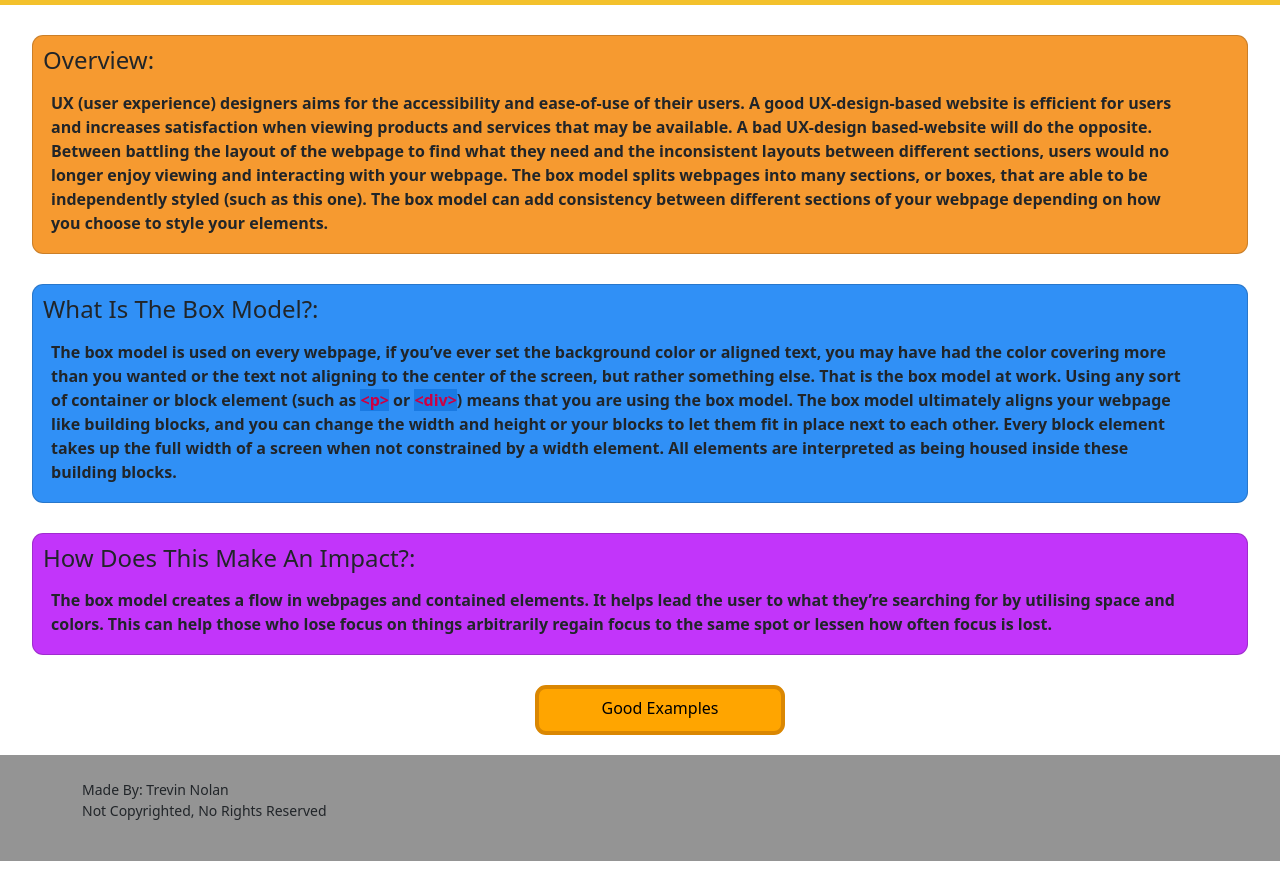
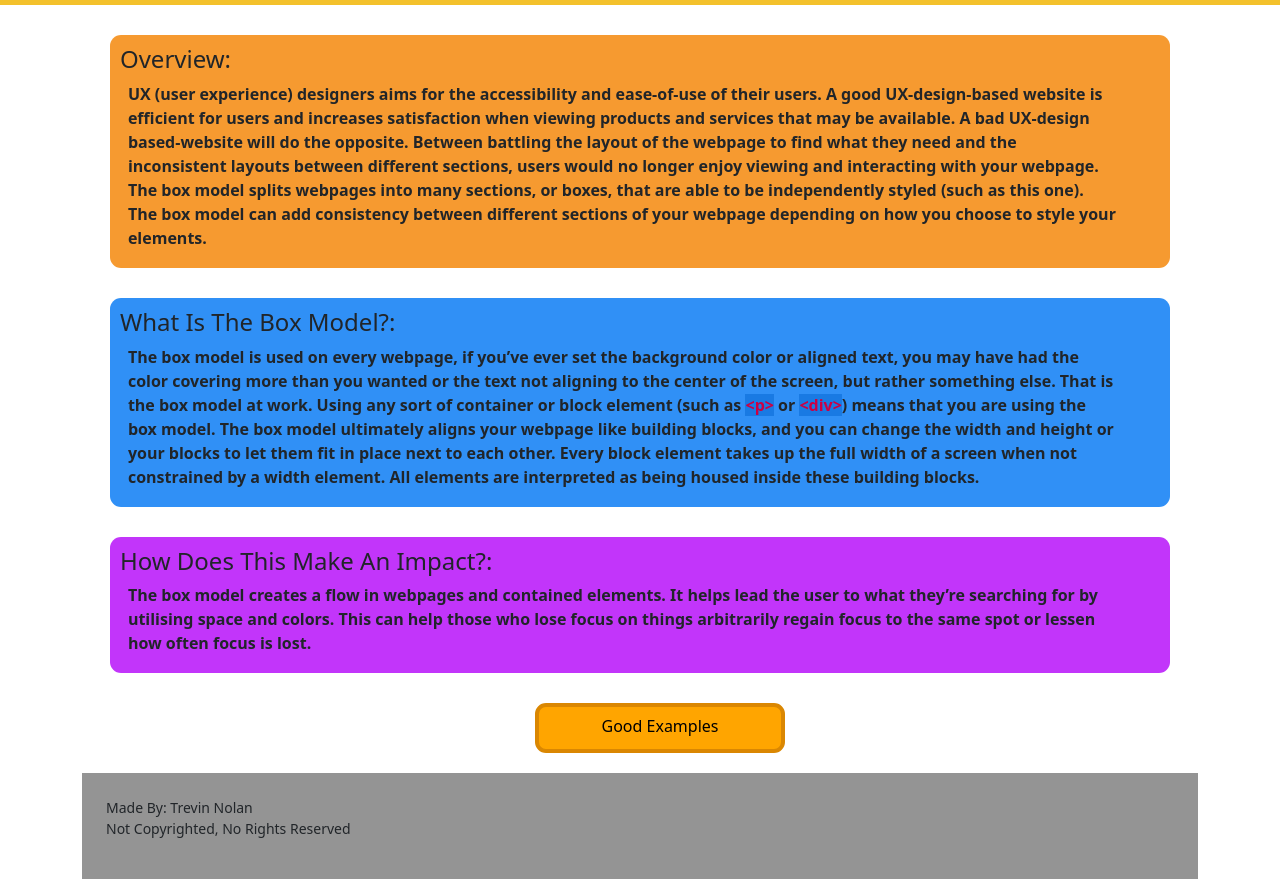
Before and after one commit to 811237/ux-des-proj, a plain HTML site: page index.html in a window 1280 px wide. Shown: the part 61-940 px from the top of the page. Drawn offline with nearby package versions, Linux system fonts and the light colour scheme.

Commit message:
added changes

```diff
--- a/index.html
+++ b/index.html
@@ -25,12 +25,13 @@
       </div>
     </nav>
 
-    <div id="overview" class="card container-fluid">
+    <div class="container">
+    <div id="overview" class="">
       <h4>Overview:</h3>
       <p>UX (user experience) designers aims for the accessibility and ease-of-use of their users. A good UX-design-based website is efficient for users and increases satisfaction when viewing products and services that may be available. A bad UX-design based-website will do the opposite. Between battling the layout of the webpage to find what they need and the inconsistent layouts between different sections, users would no longer enjoy viewing and interacting with your webpage. The box model splits webpages into many sections, or boxes, that are able to be independently styled (such as this one). The box model can add consistency between different sections of your webpage depending on how you choose to style your elements.</p>
     </div>
 
-    <div id="what-is-tbm" class="card container-fluid">
+    <div id="what-is-tbm" class="">
       <h4>What Is The Box Model?:</h3>
       <p>The box model is used on every webpage, if you’ve ever set the background color or aligned text, you may have had the color covering more than you wanted or the text not aligning to the center of the screen, but rather something else. That is the box model at work. Using any sort of container or block element
 
@@ -39,18 +40,19 @@
       means that you are using the box model. The box model ultimately aligns your webpage like building blocks, and you can change the width and height or your blocks to let them fit in place next to each other. Every block element takes up the full width of a screen when not constrained by a width element. All elements are interpreted as being housed inside these building blocks.</p>
     </div>
 
-    <div id="how-does-tmai" class="card container-fluid">
+    <div id="how-does-tmai" class="">
       <h4>How Does This Make An Impact?:</h3>
       <p>The box model creates a flow in webpages and contained elements. It helps lead the user to what they’re searching for by utilising space and colors. This can help those who lose focus on things arbitrarily regain focus to the same spot or lessen how often focus is lost.</p>
     </div>
 
-    <div class="container-fluid good-ex">
+    <div class=" good-ex">
       <button id="good-nav-2" href="#">
         <p>Good Examples</p>
       </button>
     </div>
 
-    <footer id="footer" class="bg-body-tertiary bd-footer py-md-4">
+
+    <footer id="footer" class="bg-body-tertiary bd-footer py-md-4 container-fluid">
       <div class="container">
         <div class="row">
           <div class="col-8">
--- a/style.css
+++ b/style.css
@@ -43,9 +43,6 @@
     transform: translateY(25%);
 }
 
-.card {
-    opacity: 1;
-}
 
 #overview {
     width: 95%;
@@ -63,8 +60,8 @@
 
 #what-is-tbm {
     width: 95%;
+    padding: 10px;
     margin: 30px auto;
-    padding: 10px;
     border-radius: 11px;
     background-color: rgb(48, 144, 246);
 }
@@ -112,5 +109,9 @@
 }
 
 #footer {
-    background-color: rgb(148, 148, 148)!important;
+     background-color: rgb(148, 148, 148)!important;
 }
+
+footer {
+    width: 100%;
+}
```
